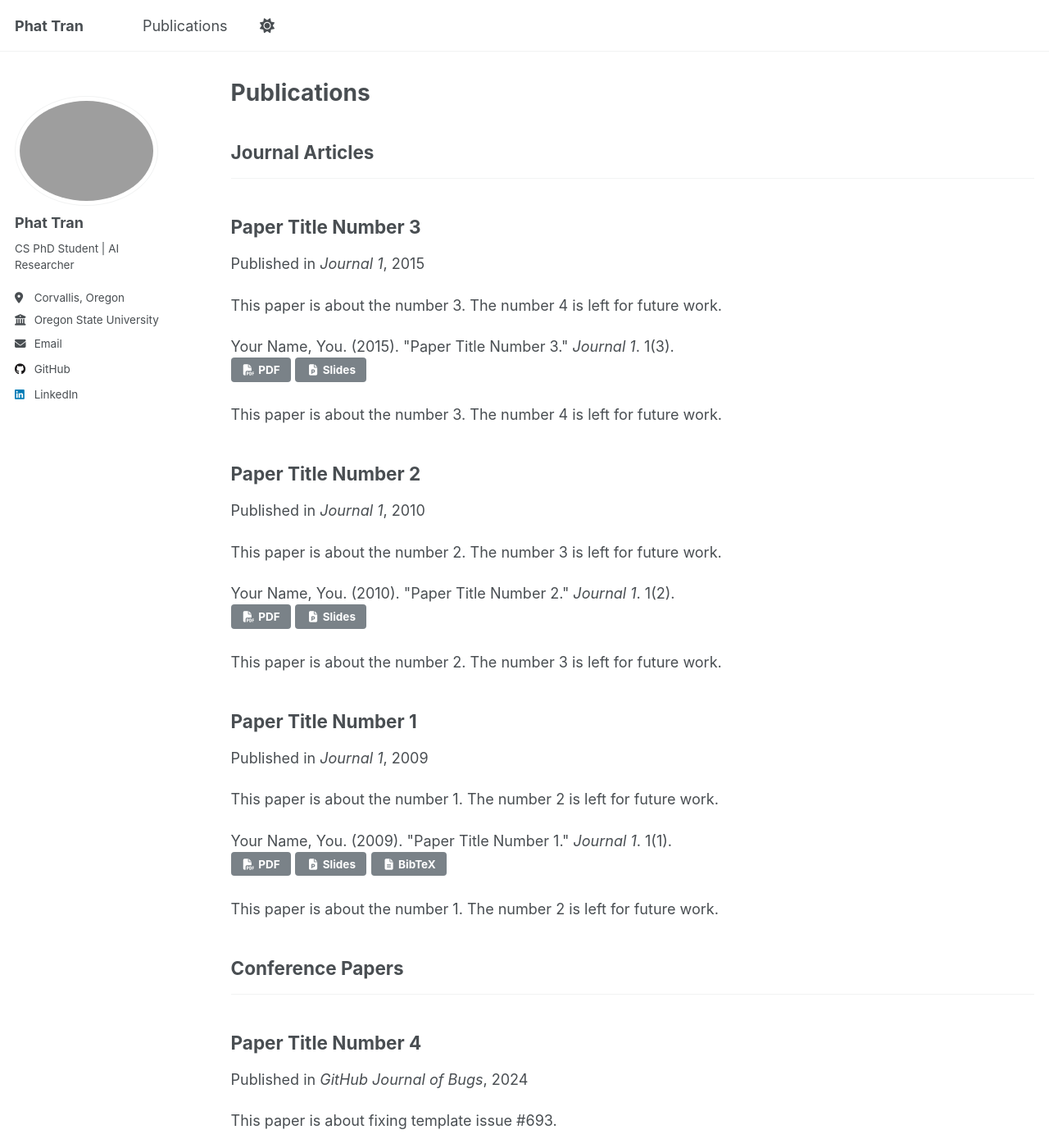
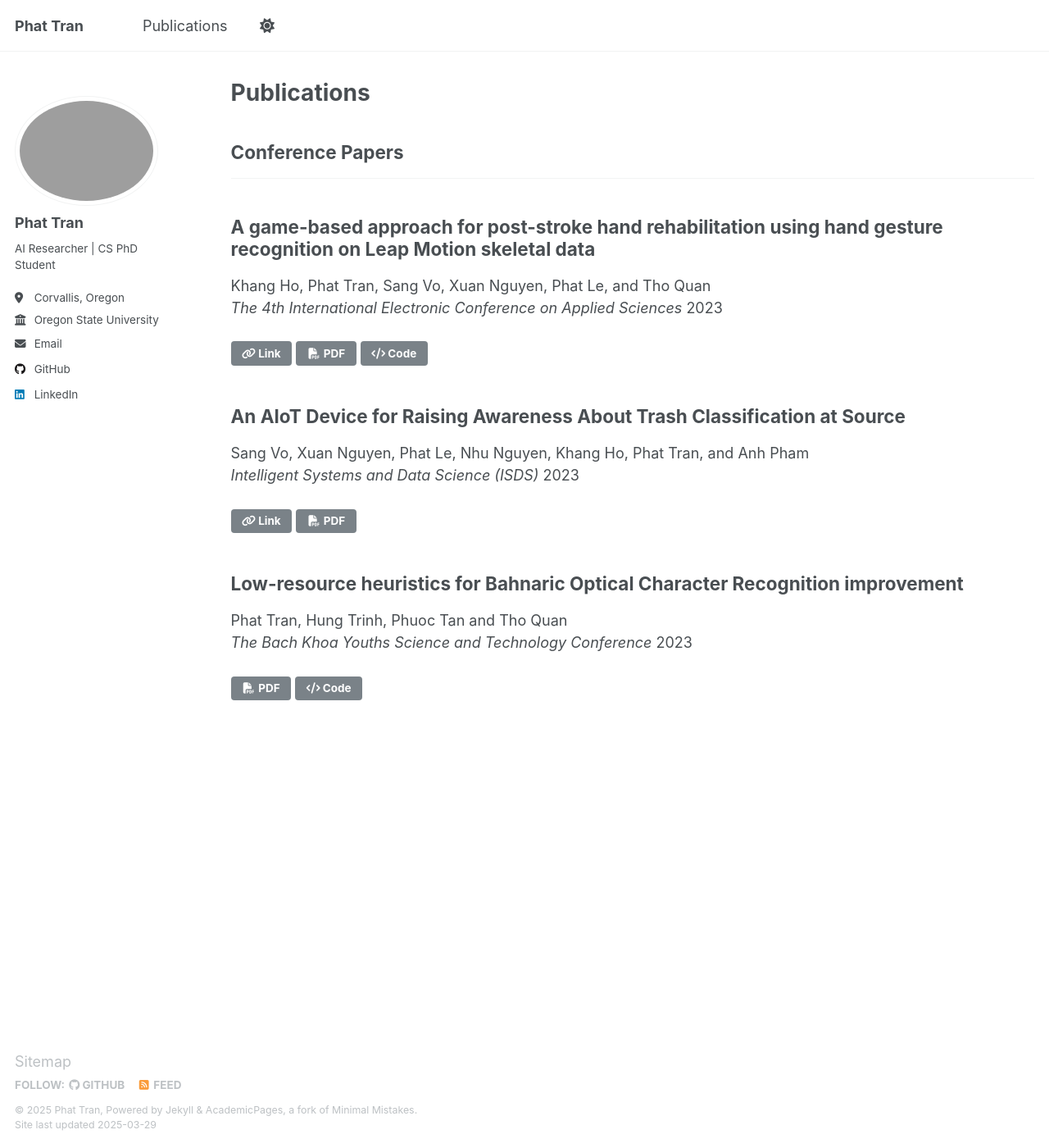
Before and after one commit to CSEK19/csek19.github.io, a Jekyll site: the page built from _pages/publications.html, in a window 1280 px wide and 1400 px high. Shown: the whole window at 82% size. Built offline with Jekyll 4.4.1, drawn with Linux system fonts in a browser that asks for light colours; some of the changed text lies outside the part shown.

Commit message:
feat: update

```diff
--- a/_config.yml
+++ b/_config.yml
@@ -12,7 +12,7 @@ site_theme               : "default"
 title                    : "Phat Tran"
 title_separator          : "-"
 name                     : &name "Phat Tran"
-description              : &description "A CS PhD Student | AI Researcher."
+description              : &description "AI Researcher | CS PhD Student"
 url                      : https://trantphat.github.io # the base hostname & protocol for your site e.g. "https://[your GitHub username].github.io"
 baseurl                  : "" # the subpath of your site, e.g. "/blog"
 repository               : "trantphat/trantphat.github.io"
@@ -25,7 +25,7 @@ author:
   avatar           : "phat_profile.jpg"
   name             : "Phat Tran"
   pronouns         : # example: "she/her"
-  bio              : "CS PhD Student | AI Researcher"
+  bio              : "AI Researcher | CS PhD Student"
   location         : "Corvallis, Oregon"
   employer         : "Oregon State University"
   uri              : # URL
--- a/_includes/archive-single.html
+++ b/_includes/archive-single.html
@@ -43,10 +43,13 @@
 
     {% if post.collection == 'teaching' %}
       <p> {{ post.type }}, <i>{{ post.venue }}</i>, {{ post.date | default: "1900-01-01" | date: "%Y" }} </p>
-    <!-- {% elsif post.collection == 'publications' %}
-      <p>Published in <i>{{ post.venue }}</i>, {{ post.date | default: "1900-01-01" | date: "%Y" }} </p>
-    {% elsif post.date %}
-      <p class="page__date"><strong><i class="fa fa-fw fa-calendar" aria-hidden="true"></i> {{ site.data.ui-text[site.locale].date_label | default: "Published:" }}</strong> <time datetime="{{ post.date | default: "1900-01-01" | date_to_xmlschema }}">{{ post.date | default: "1900-01-01" | date: "%B %d, %Y" }}</time></p> -->
+      {% elsif post.collection == 'publications' %}
+        {% if post.abstract %}
+        <details>
+          <summary>Abstract</summary>
+          <blockquote><p>{{ post.abstract }}</p></blockquote>
+        </details>
+        {% endif %}
     {% endif %}
 
     {% if post.excerpt and site.read_more != 'enabled' %}
@@ -60,34 +63,34 @@
     {% if post.citation %}
       {{ post.citation }}
     {% endif %}
-    <br>
+    <br><br>
     {% if post.link %}
-      <button class="btn btn-sm" onclick="window.location.href='{{ post.link }}'">
+      <button class="btn btn-sm z-depth-0" onclick="window.location.href='{{ post.link }}'">
         <i class="fas fa-fw fa-link zoom" aria-hidden="true"></i> Link
       </button>
     {% endif %}
     {% if post.paperurl %}
-      <button class="btn btn-sm" onclick="window.location.href='{{ base_path }}{{ post.paperurl }}'">
+      <button class="btn btn-sm z-depth-0" onclick="window.location.href='{{ base_path }}{{ post.paperurl }}'">
         <i class="fas fa-fw fa-file-pdf zoom" aria-hidden="true"></i> PDF
       </button>
     {% endif %}
     {% if post.slidesurl %}
-      <button class="btn btn-sm" onclick="window.location.href='{{ post.slidesurl }}'">
+      <button class="btn btn-sm z-depth-0" onclick="window.location.href='{{ post.slidesurl }}'">
         <i class="fas fa-fw fa-file-powerpoint zoom" aria-hidden="true"></i> Slides
       </button>
     {% endif %}
     {% if post.code %}
-      <button class="btn btn-sm" onclick="window.location.href='{{ post.code }}'">
+      <button class="btn btn-sm z-depth-0" onclick="window.location.href='{{ post.code }}'">
         <i class="fas fa-fw fa-code zoom" aria-hidden="true"></i> Code
       </button>
     {% endif %}
     {% if post.github %}
-      <button class="btn btn-sm" onclick="window.location.href='{{ post.github }}'">
+      <button class="btn btn-sm z-depth-0" onclick="window.location.href='{{ post.github }}'">
         <i class="fab fa-fw fa-github zoom" aria-hidden="true"></i> GitHub
       </button>
     {% endif %}
     {% if post.bibtexurl %}
-      <button class="btn btn-sm" onclick="window.location.href='{{ post.bibtexurl }}'">
+      <button class="btn btn-sm z-depth-0" onclick="window.location.href='{{ post.bibtexurl }}'">
         <i class="fas fa-fw fa-file-alt zoom" aria-hidden="true"></i> BibTeX
       </button>
     {% endif %}
```
Also changed, not shown: _publications/2009-10-01-paper-title-number-1.md (deleted, +0 -14 lines), _publications/2010-10-01-paper-title-number-2.md (deleted, +0 -14 lines), _publications/2015-10-01-paper-title-number-3.md (deleted, +0 -14 lines), _publications/2023-02-01-low-resource-heuristics-for-bahnar.md (added, +10 -0 lines), _publications/2023-10-31-beg.md (+1 -2 lines), _publications/2023-11-27-hand-gesture-recognition.md (added, +11 -0 lines), _publications/2024-02-17-paper-title-number-4.md (deleted, +0 -13 lines), 2 other files.
